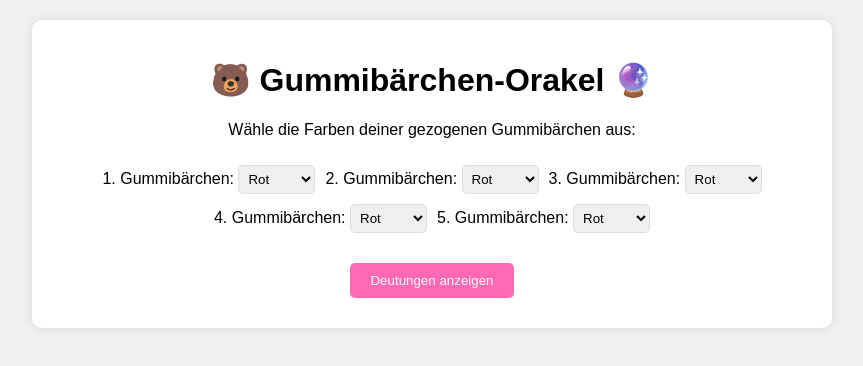
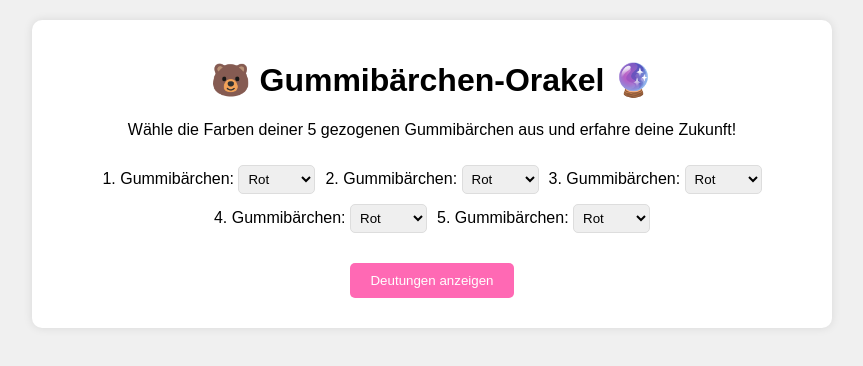
Before and after one commit to MelliEm/gummibaerchen-orakel-deutung, a plain HTML site: page index.html in a window 1280 px wide. Shown: the whole page, without its empty margins (208-1071 px from the left). Drawn offline with Linux system fonts and the light colour scheme.

Commit message:
index.html

```diff
--- a/index.html
+++ b/index.html
@@ -69,7 +69,7 @@
 <body>
     <div class="container">
         <h1>🐻 Gummibärchen-Orakel 🔮</h1>
-        <p>Wähle die Farben deiner gezogenen Gummibärchen aus:</p>
+        <p>Wähle die Farben deiner 5 gezogenen Gummibärchen aus und erfahre deine Zukunft!</p>
 
         <div class="gummy-input">
             <div>
```
